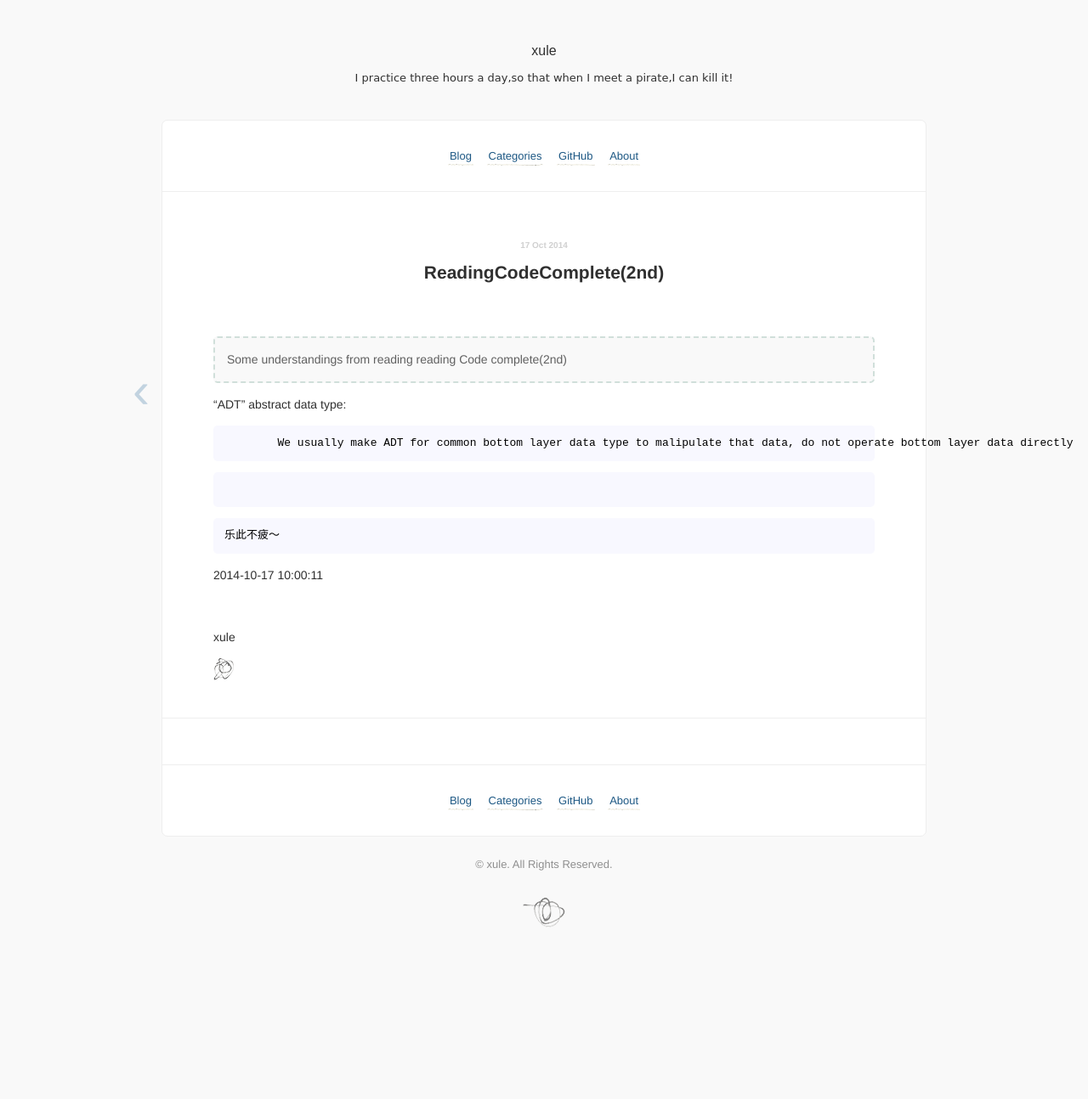
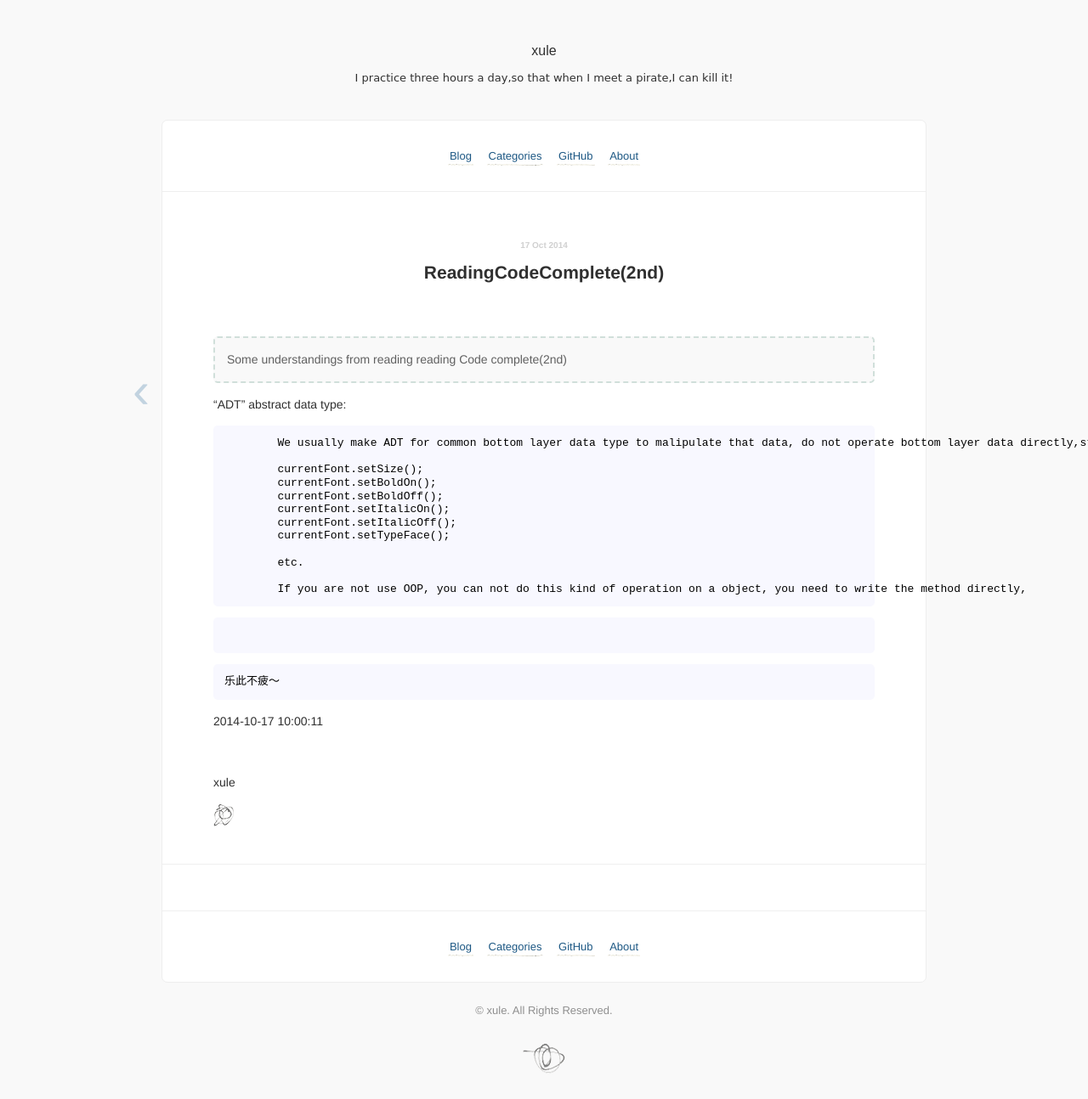
Before and after one commit to xule1991/xule1991.github.io, a Jekyll site: the page built from _posts/2014-10-17-ReadingCodeComplete(2nd).md, in a window 1280 px wide. Shown: the whole page at 85% size. Built offline with Jekyll 4.4.1, drawn with Linux system fonts in a browser that asks for light colours; Markdown is read by kramdown in place of the engine named in the settings; comment, search, counter and statistics services are not loaded; before the commit the page ends 1122 px from its top, so only the background shows below that.

Commit message:
code complete

````diff
--- a/_posts/2014-10-17-ReadingCodeComplete(2nd).md
+++ b/_posts/2014-10-17-ReadingCodeComplete(2nd).md
@@ -10,7 +10,18 @@ tags: [Reading]
 "ADT" abstract data type:
 
 ```
-	We usually make ADT for common bottom layer data type to malipulate that data, do not operate bottom layer data directly
+	We usually make ADT for common bottom layer data type to malipulate that data, do not operate bottom layer data directly,sth as follows:
+
+	currentFont.setSize();
+	currentFont.setBoldOn();
+	currentFont.setBoldOff();
+	currentFont.setItalicOn();
+	currentFont.setItalicOff();
+	currentFont.setTypeFace();
+
+	etc.
+
+	If you are not use OOP, you can not do this kind of operation on a object, you need to write the method directly,
 ```
 
 ```
````
